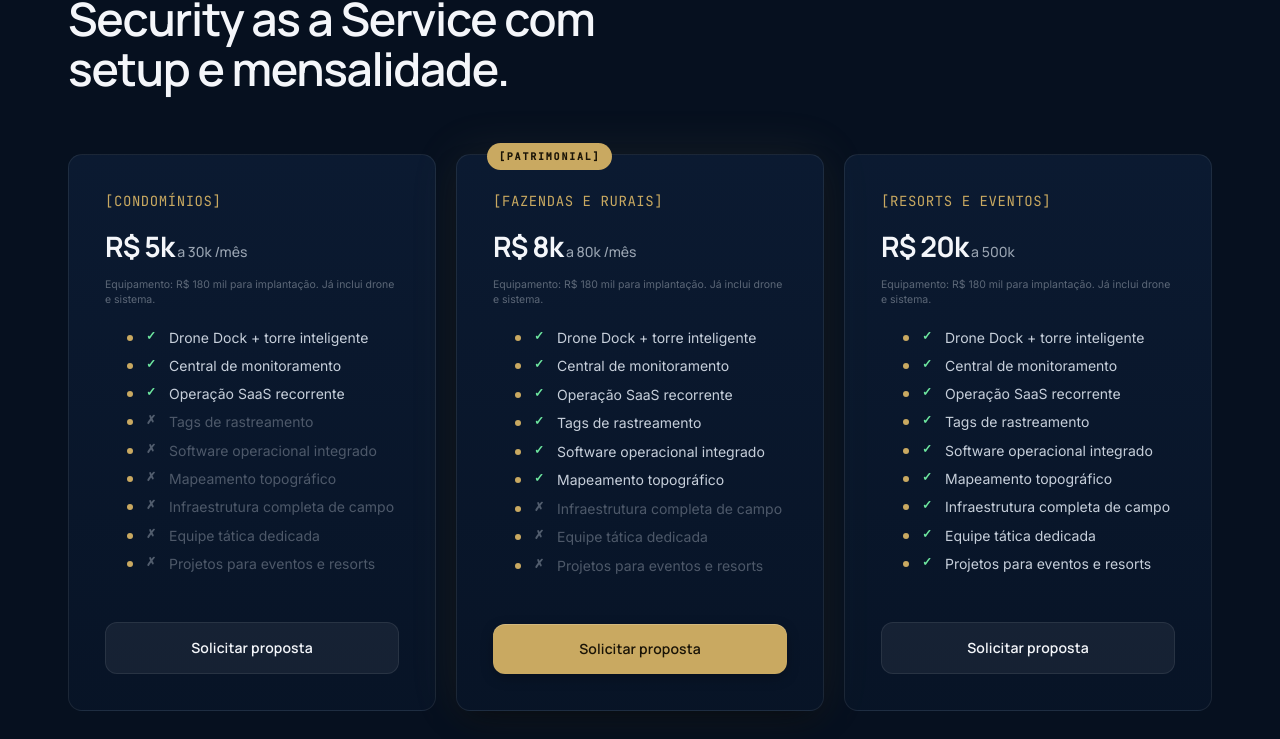
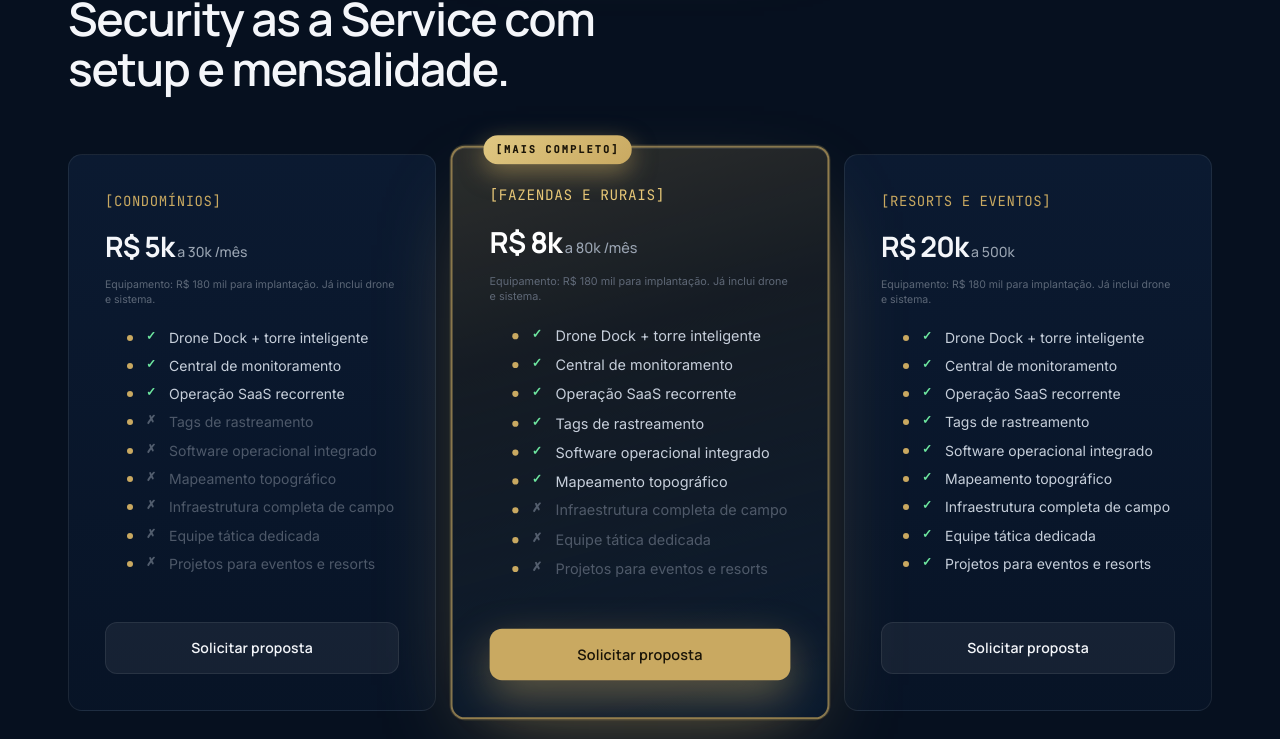
Before and after one commit to adrianokelvio/iProtector-lp, a React (Vite) app: page / in a window 1280 px wide. Shown: the part 8535-9274 px from the top of the page. Built offline with nearby package versions, Linux system fonts and the light colour scheme; grey boxes are pictures that could not be loaded.

Commit message:
Destaca plano featured com visual dourado para induzir conversão.
Fundo gradiente ouro, borda reforçada, leve escala e badges MAIS COMPLETO.

```diff
--- a/src/components/sections/Planos.tsx
+++ b/src/components/sections/Planos.tsx
@@ -104,7 +104,7 @@ const MONITORING_PLANS = [
     priceMain: 'R$ 8k',
     priceSuffix: ' a 80k /mês',
     featured: true,
-    badge: '[PATRIMONIAL]',
+    badge: '[MAIS COMPLETO]',
     cta: 'Solicitar proposta',
     features: [true, true, true, true, true, true, false, false, false],
   },
@@ -157,7 +157,7 @@ const TRAINING_PLANS = [
     priceMain: 'R$ 50k',
     priceSuffix: ' a 150k',
     featured: true,
-    badge: '[VIP]',
+    badge: '[MAIS COMPLETO · VIP]',
     cta: 'Solicitar treinamento',
     features: [true, true, true, true, true, true, true, true, true, true, true],
   },
--- a/src/styles/polish.css
+++ b/src/styles/polish.css
@@ -673,3 +673,54 @@ h4 { font-size: 16px !important; line-height: 1.35 !important; }
   .faq-tabs { display: grid !important; grid-template-columns: 1fr 1fr; }
   .faq-tab { width: 100%; }
 }
+
+/* ============================================================
+   Plano em destaque — destaque dourado para conversão
+   ============================================================ */
+
+.plan.featured {
+  border: 2px solid rgba(201, 169, 97, 0.65) !important;
+  background:
+    linear-gradient(
+      165deg,
+      rgba(201, 169, 97, 0.2) 0%,
+      rgba(201, 169, 97, 0.08) 34%,
+      rgba(10, 26, 47, 0.96) 100%
+    ) !important;
+  box-shadow:
+    0 0 0 1px rgba(201, 169, 97, 0.18),
+    0 32px 90px -32px rgba(201, 169, 97, 0.45),
+    inset 0 1px 0 rgba(255, 255, 255, 0.1) !important;
+  position: relative;
+  z-index: 2;
+}
+
+@media (min-width: 901px) {
+  .plans .plan.featured {
+    transform: scale(1.03);
+  }
+
+  .plans .plan.featured:hover {
+    transform: scale(1.035) translateY(-4px);
+  }
+}
+
+.plan.featured .pop-badge {
+  background: linear-gradient(135deg, #e0c882, #c9a961) !important;
+  color: #1a1407 !important;
+  box-shadow: 0 8px 24px rgba(201, 169, 97, 0.5) !important;
+  letter-spacing: 0.2em !important;
+}
+
+.plan.featured .plan-name {
+  color: #e8c878 !important;
+}
+
+.plan.featured .plan-price {
+  color: #fff !important;
+}
+
+.plan.featured .btn-primary {
+  box-shadow: 0 16px 42px rgba(201, 169, 97, 0.45) !important;
+  font-weight: 600;
+}
--- a/src/styles/styles.css
+++ b/src/styles/styles.css
@@ -948,6 +948,8 @@ section { padding: clamp(80px, 10vw, 140px) 0; position: relative; }
 .plan.featured {
   border-color: var(--gold);
   box-shadow: 0 30px 80px -20px rgba(201, 169, 97, 0.2);
+  position: relative;
+  z-index: 1;
 }
 .plan .pop-badge {
   position: absolute;
```
